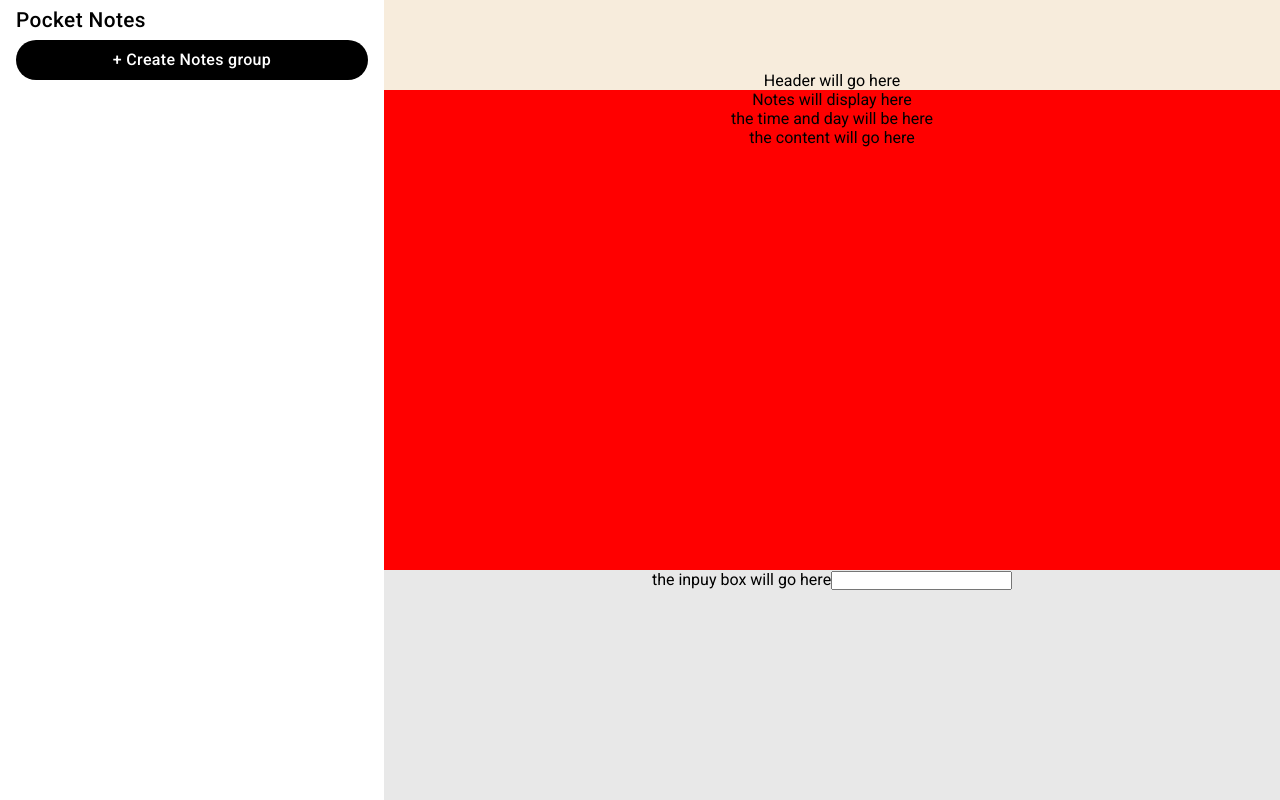
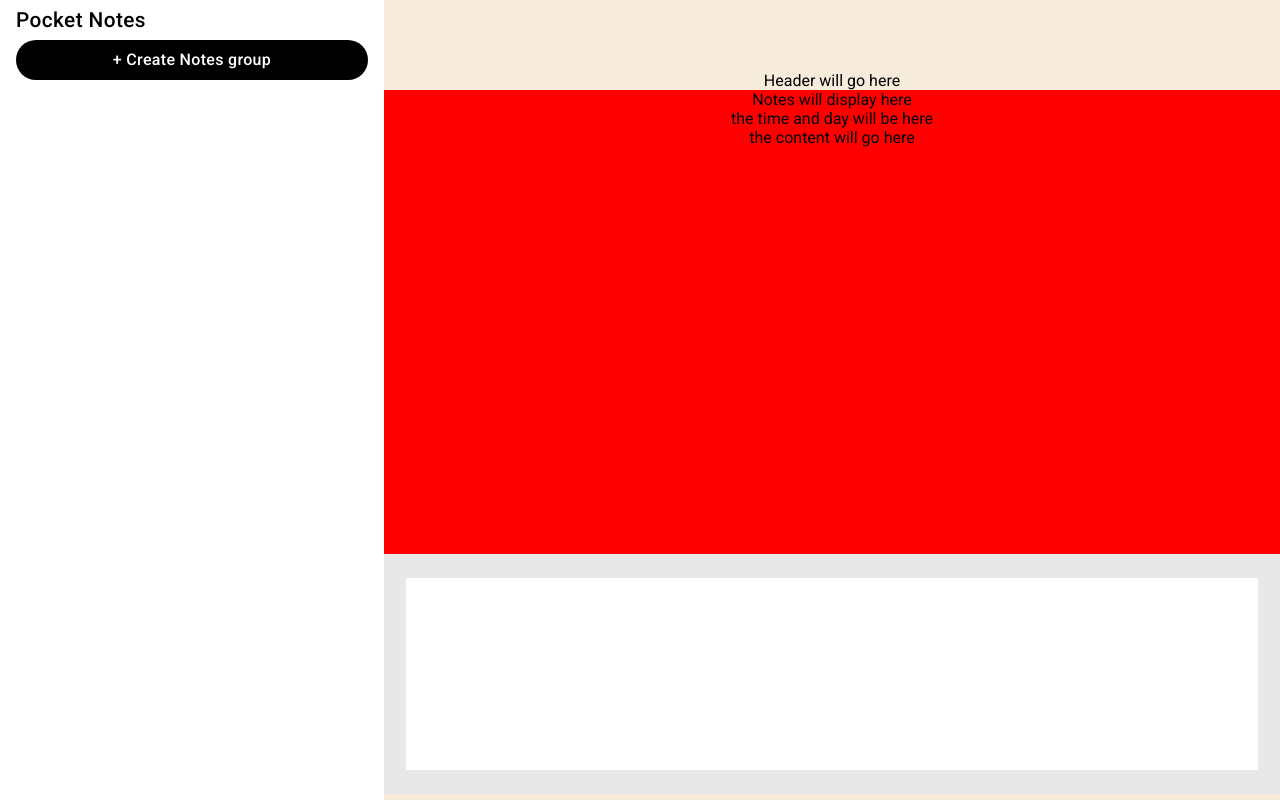
Before and after one commit to nyanpoleon/pocket-notes, a React (Vite) app in the folder pocket-notes-app/: page / in a window 1280 px wide. Built offline with nearby package versions, Linux system fonts and the light colour scheme.

Commit message:
input box sized

```diff
--- a/pocket-notes-app/src/components/Notes.css
+++ b/pocket-notes-app/src/components/Notes.css
@@ -1,4 +1,4 @@
-@import url('https://fonts.googleapis.com/css2?family=Roboto:wght@400;500&display=swap');
+@import url("https://fonts.googleapis.com/css2?family=Roboto:wght@400;500&display=swap");
 
 .notes-half {
   display: flex;
@@ -55,9 +55,24 @@
 }
 .notes-area-footer {
   display: block;
-  background-color: #E8E8E8;
+  background-color: #e8e8e8;
   position: absolute;
   bottom: -80px;
   height: 30vh;
   width: 100%;
+  display: flex;
+  align-items: center;
+  justify-content: center;
+  margin-bottom: 1rem;
+
 }
+
+input {
+  border: none;
+  background-color: white;
+  height: 80%;
+  width: 95%;
+  display: flex;
+  align-items: center;
+  justify-content: center;
+}
--- a/pocket-notes-app/src/components/Notes.jsx
+++ b/pocket-notes-app/src/components/Notes.jsx
@@ -36,7 +36,6 @@ function Notes() {
             <div>the content will go here</div>
           </div>
           <div className="notes-area-footer">
-            the inpuy box will go here
             <input type="text" />
           </div>
         </div>
```
